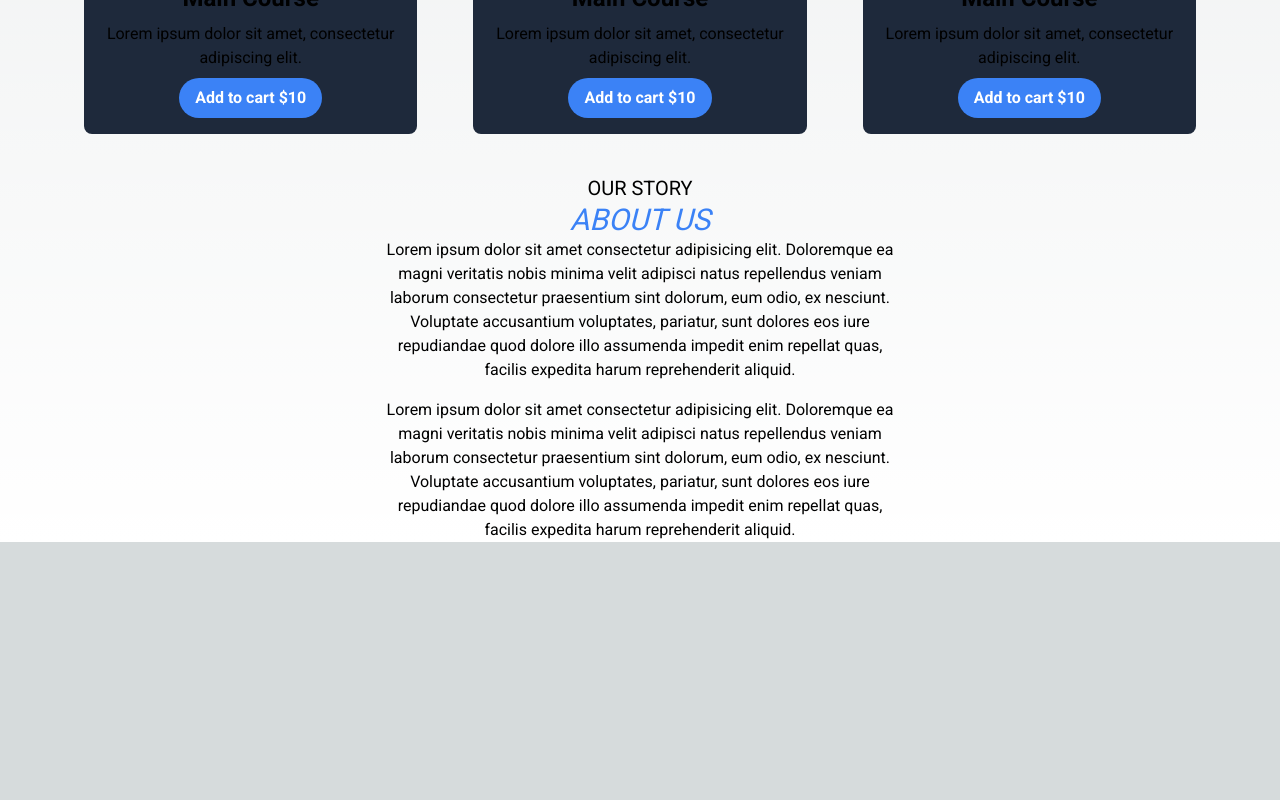
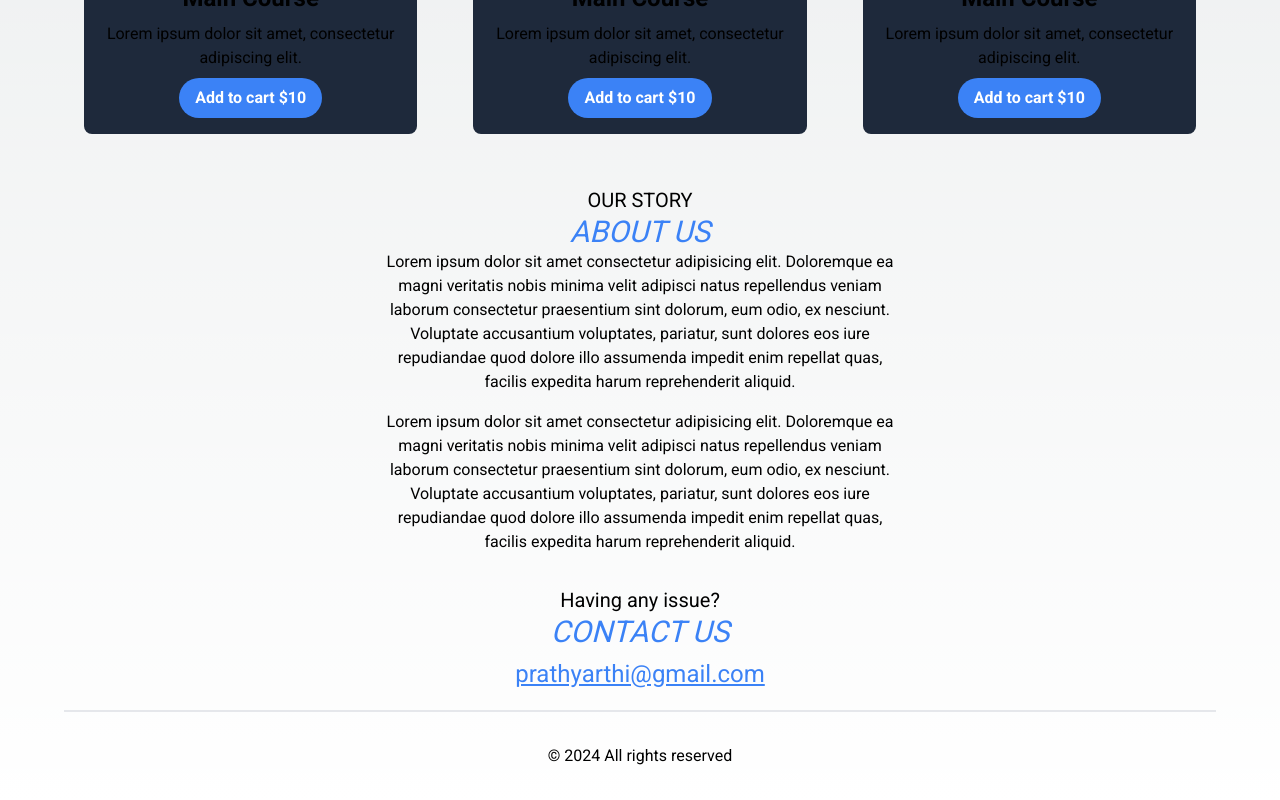
Before and after one commit to Prathyarthi/Tasty_Haven, a Next.js app: page / in a window 1280 px wide. Shown: the part 1439-2239 px from the top of the page. Before the commit the page ends 1981 px from the top, so only its background shows below. Built offline with nearby package versions, Linux system fonts and the light colour scheme.

Commit message:
Added Contact us page

```diff
--- a/src/app/page.tsx
+++ b/src/app/page.tsx
@@ -1,4 +1,6 @@
 import About from "@/components/About";
+import Contact from "@/components/Contact";
+import Footer from "@/components/Footer";
 import Hero from "@/components/Hero";
 import Menu from "@/components/Menu";
 import Navbar from "@/components/Navbar";
@@ -10,6 +12,8 @@ export default function Home() {
       <Hero />
       <Menu />
       <About />
+      <Contact />
+      <Footer />
     </>
   );
 }
--- a/src/components/About.tsx
+++ b/src/components/About.tsx
@@ -3,7 +3,7 @@
 
     function About() {
         return (
-            <section className='mt-5'>
+            <section className='mt-8'>
                 <Heading title={"OUR STORY"} subHeading={"ABOUT US"} />
                 <div className='flex flex-col gap-4 max-w-lg text-center mx-auto'>
                     <p>Lorem ipsum dolor sit amet consectetur adipisicing elit. Doloremque ea magni veritatis nobis minima velit adipisci natus repellendus veniam laborum consectetur praesentium sint dolorum, eum odio, ex nesciunt. Voluptate accusantium voluptates, pariatur, sunt dolores eos iure repudiandae quod dolore illo assumenda impedit enim repellat quas, facilis expedita harum reprehenderit aliquid.</p>
--- /dev/null
+++ b/src/components/Contact.tsx
@@ -0,0 +1,15 @@
+import React from 'react'
+import Heading from './Heading'
+
+function Contact() {
+    return (
+        <section className='mt-8'>
+            <Heading title={"Having any issue?"} subHeading={"CONTACT US"} />
+            <div className='text-center my-2'>
+                <a className='text-blue-500 underline text-2xl' href="mailto:prathyarthi@gmail.com">prathyarthi@gmail.com</a>
+            </div>
+        </section>
+    )
+}
+
+export default Contact
```
